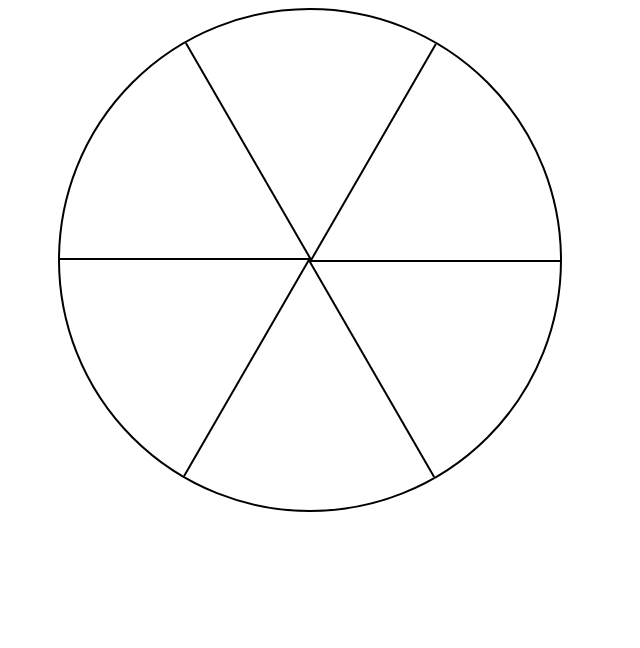
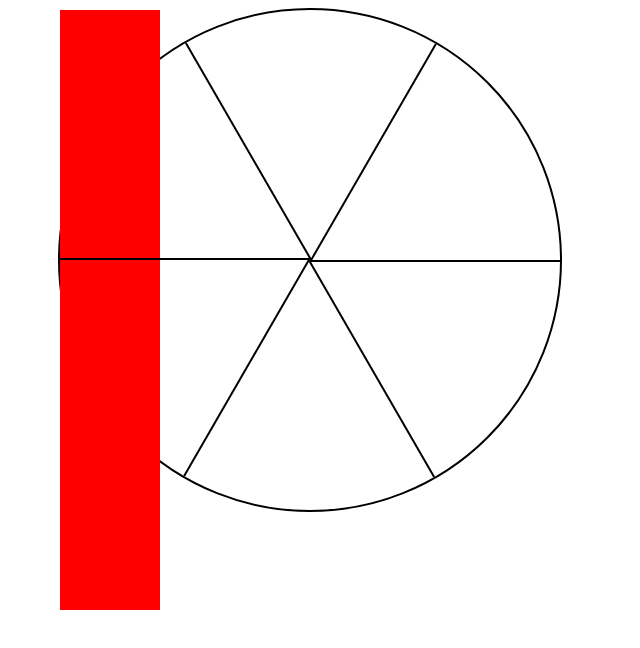
Before and after one commit to AaronJHarvey/CSS-Ferris-Wheel-FCC, a plain HTML site: page src/index.html in a window 1280 px wide. Shown: the whole page, without its empty margins (0-640 px from the left). Drawn offline with Linux system fonts and the light colour scheme.

Commit message:
Adds background-color; height and width to .cabin

```diff
--- a/src/styles.scss
+++ b/src/styles.scss
@@ -38,3 +38,9 @@
 .line:nth-of-type(6) {
 	transform: rotate(300deg);
 }
+
+.cabin {
+	background-color: red;
+	width: 20%;
+	height: 20%;
+}
```
Also changed, not shown: src/styles.css, 1 other file.
